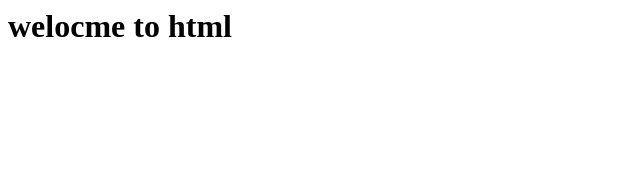
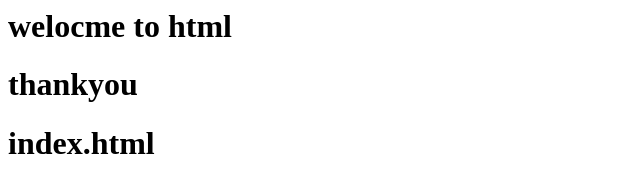
Before and after one commit to samatha999-collab/first, a plain HTML site: page index.html in a window 1280 px wide. Shown: the whole page, without its empty margins (0-640 px from the left). Drawn offline with Linux system fonts and the light colour scheme.

Commit message:
Update index.html

```diff
--- a/index.html
+++ b/index.html
@@ -1,3 +1,5 @@
 <html>
 <h1>welocme to html</h1>
+  <h1>thankyou</h1>
+  <h1>index.html</h1>
 </html>
```
